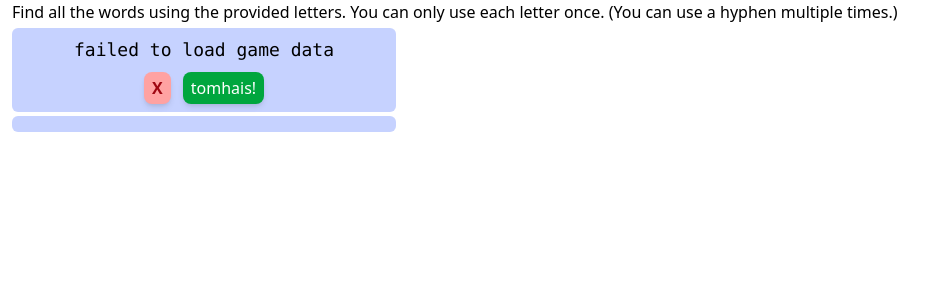
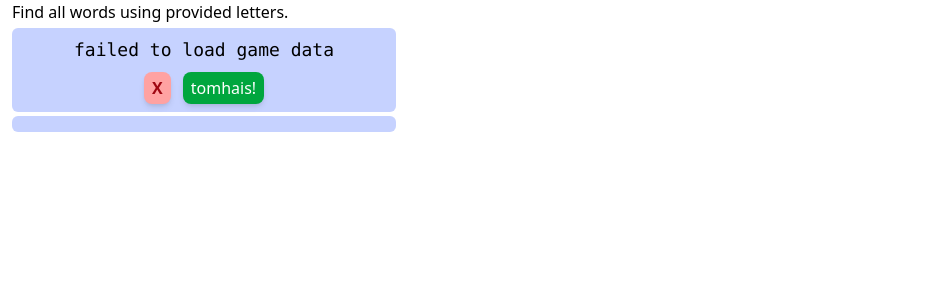
Before and after one commit to drewfish/webapp-gaidh-litir, a FastAPI app: page /liosta-fhaclan in a window 1280 px wide. Shown: the part 36-336 px from the top of the page, without its empty margins (0-948 px from the left). Run offline with FastAPI, Linux system fonts and the light colour scheme; style sheets or scripts are compiled from the project's sources.

Commit message:
ux tweaks

```diff
--- a/templates/geama/liosta-fhaclan.html
+++ b/templates/geama/liosta-fhaclan.html
@@ -3,9 +3,7 @@
 {% block content %}
     <div class="grid grid-cols-1 gap-1">
         <div id="instructions-en">
-            Find all the words using the provided letters.
-            You can only use each letter once.
-            <span class="glf-le-tathan">(You can use a hyphen multiple times.)</span>
+            Find all words using provided letters.
         </div>
         <div class="max-w-96 bg-indigo-200 rounded-md p-2 grid grid-cols-1 gap-x-2 gap-y-2 place-items-center">
             <div id="an-t-oidheam" class="text-lg font-mono"></div>
@@ -55,12 +53,6 @@
             oidheam_à_comas();
             oidheam_ùraich();
             geama_comhailteach();
-            if (!STAID.le_tàthan && !DÀTA_GEAMA.oidheam.includes("-")) {
-                const damnaichte = document.getElementsByClassName("glf-le-tathan");
-                for (const dom of damnaichte) {
-                    dom.style.display = "none";
-                }
-            }
         }
 
         function geama_ùraich() {
@@ -227,6 +219,9 @@
                     if (àite === oidheamÀite) {
                         eirmeas_sguab_às(eirmeasÀite);
                         geama_ùraich();
+                        // on the phone, it can be confusing if the unselected letter is still highlighted
+                        const litirDOM = document.getElementById(`oidheam-${oidheamÀite}`);
+                        litirDOM.blur();
                         return;
                     }
                 }
```
